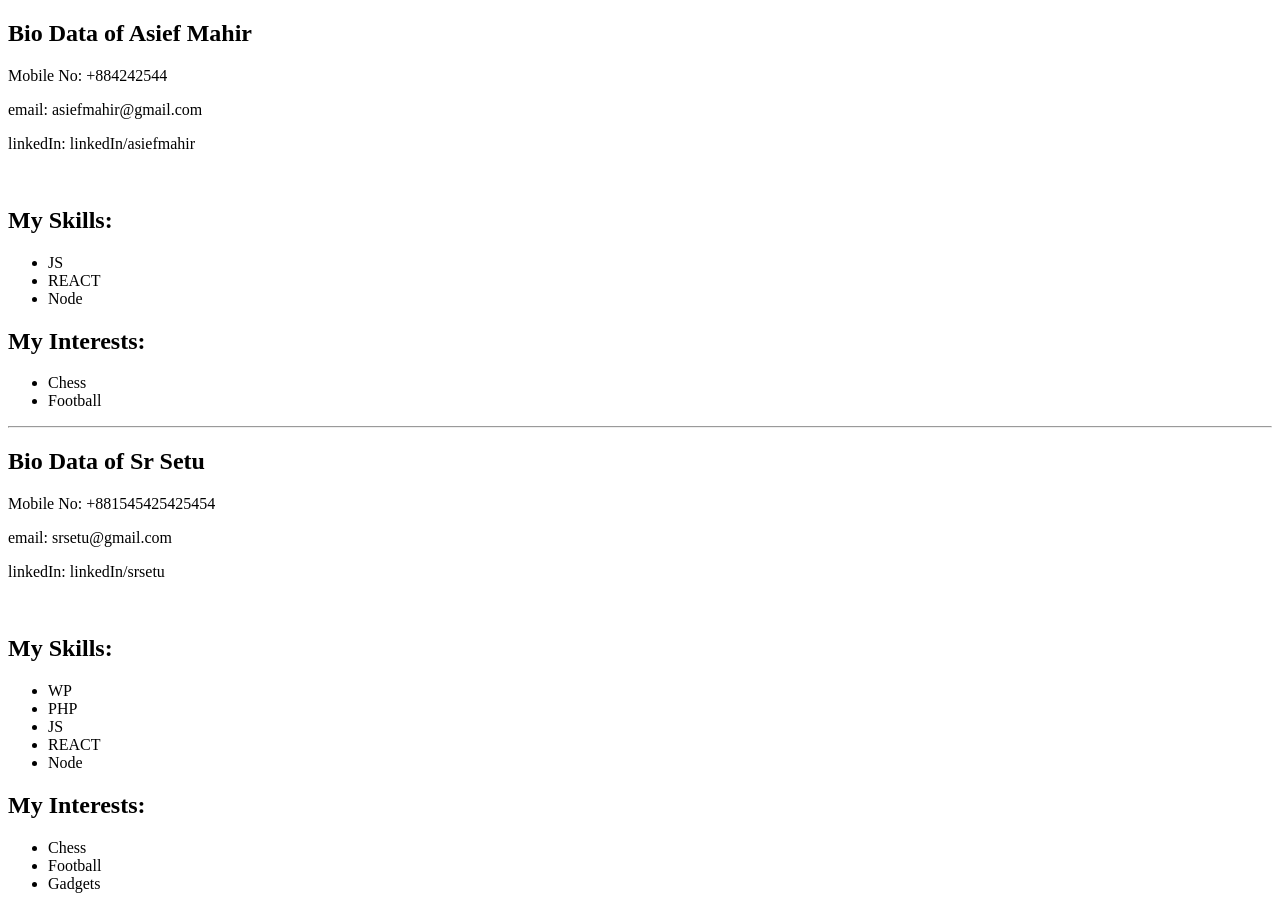
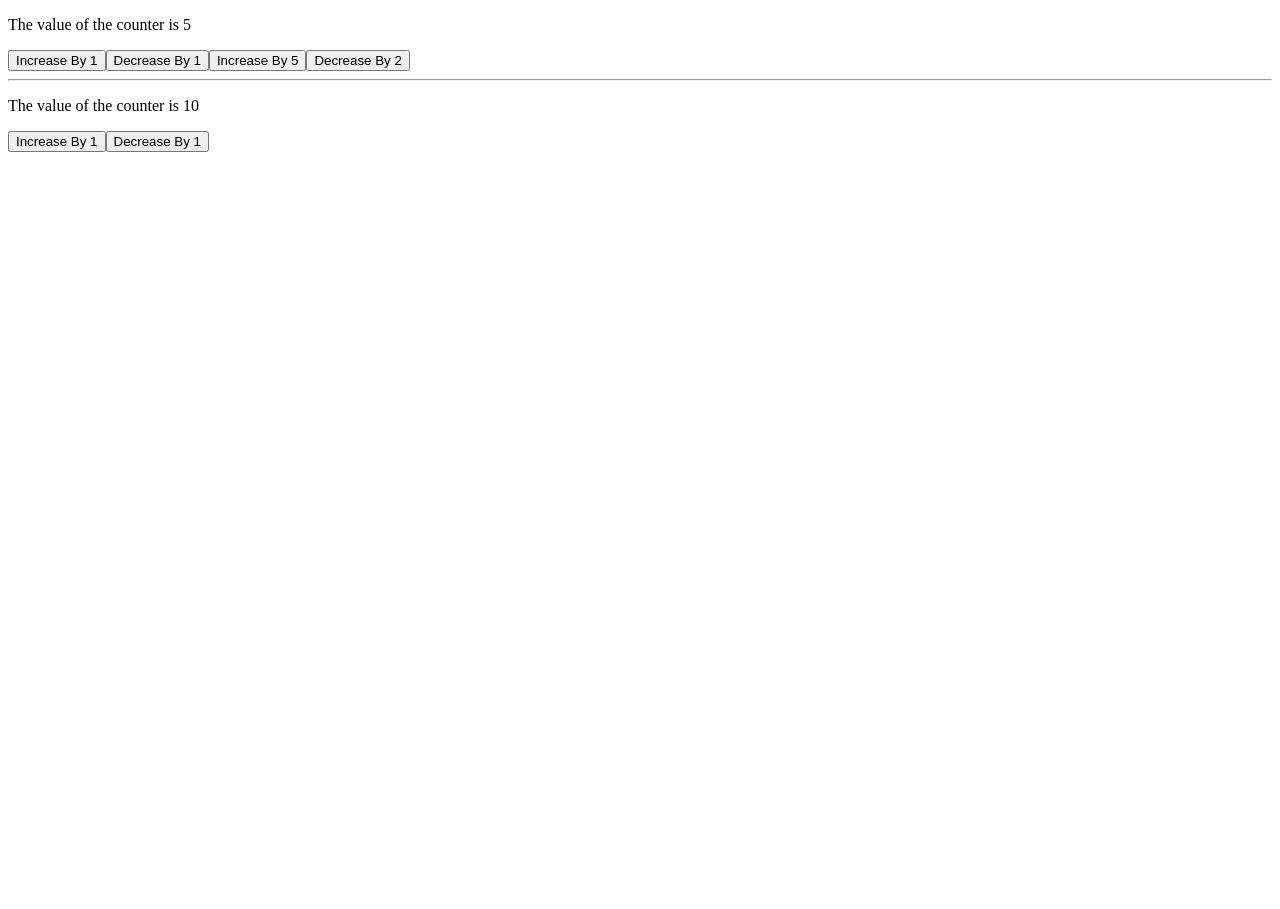
Before and after one commit to asiefmahir/batch-11, a React (Vite) app: page / in a window 1280 px wide. After the commit the page ends 800 px from the top, so only its background shows below. Built offline with nearby package versions, Linux system fonts and the light colour scheme.

Commit message:
feat: Learn about useState hook and state mechanism in React

```diff
--- a/src/App.jsx
+++ b/src/App.jsx
@@ -1,5 +1,7 @@
 import "./App.css";
 import BioData from "./components/BioData";
+
+import { useState } from "react";
 
 // App()
 // BioData("Mahir Asief", "")
@@ -7,28 +9,91 @@ import BioData from "./components/BioData";
 // <App />
 
 function App() {
+	// diff algorithm
+	// App is being re-called/re-invoked
+	// Re-render
 	console.log("I am being called");
+	// let counter = 0;
+
+	// dynamic variable, changeable data, state
+	// State -> Dynamic Data
+	const [counter, setCounter] = useState(5);
+	// counter = 7
+	const [counter2, setCounter2] = useState(10);
+
+	// counter = 6
+
+	// let a = 7
+	// a + 2
+	// console.log(janiNah);
+
+	const increaseHandler = (value) => {
+		// console.log("I am being triggered");
+		setCounter(counter + value);
+		// 7
+		// setCounter(5 + 1)
+		// setCounter(6)
+		// counter = 50
+		// duita jinish argument akare
+		// 1) Direct Value
+		// 2) Expression -> value te convert hobe
+		// counter++;
+		// 1
+		// console.log(counter, "counter");
+	};
+
+	const decreaseHandler = (value) => {
+		// console.log("I am being triggered");
+		setCounter(counter - value);
+		// counter--;
+		// console.log(counter, "counter");
+	};
+	// todo -> crud -> state
+
+	const increaseHandler2 = () => {
+		// console.log("I am being triggered");
+		setCounter2(counter2 + 3);
+		// 6
+		// setCounter(5 + 1)
+		// setCounter(6)
+		// counter = 50
+		// duita jinish argument akare
+		// 1) Direct Value
+		// 2) Expression -> value te convert hobe
+		// counter++;
+		// 1
+		// console.log(counter, "counter");
+	};
+
+	const decreaseHandler2 = () => {
+		// console.log("I am being triggered");
+		setCounter(counter2 - 3);
+		// counter--;
+		// console.log(counter, "counter");
+	};
 	// props
 
 	return (
 		<>
-			<BioData
-				name="Asief Mahir"
-				phone="+884242544"
-				email="asiefmahir@gmail.com"
-				linkedIn="linkedIn/asiefmahir"
-				skills={["JS", "REACT", "Node"]}
-				interests={["Chess", "Football"]}
-			/>
+			<div>
+				<p>The value of the counter is {counter}</p>
+				<button onClick={() => increaseHandler(1)}>
+					Increase By 1
+				</button>
+				<button onClick={() => decreaseHandler(1)}>
+					Decrease By 1
+				</button>
+				<button onClick={() => increaseHandler(5)}>
+					Increase By 5
+				</button>
+				<button onClick={() => decreaseHandler(2)}>
+					Decrease By 2
+				</button>
+			</div>
 			<hr />
-			<BioData
-				name="Sr Setu"
-				phone="+881545425425454"
-				email="srsetu@gmail.com"
-				linkedIn="linkedIn/srsetu"
-				skills={["WP", "PHP", "JS", "REACT", "Node"]}
-				interests={["Chess", "Football", "Gadgets"]}
-			/>
+			<p>The value of the counter is {counter2}</p>
+			<button onClick={increaseHandler2}>Increase By 1</button>
+			<button onClick={decreaseHandler2}>Decrease By 1</button>
 		</>
 	);
 }
--- a/src/components/BioData.jsx
+++ b/src/components/BioData.jsx
@@ -1,5 +1,10 @@
 // BioData()
 
+// component has 2 layers
+// 1) Presentation Layer (Html, Css)
+// 2) Data/Logic Layer
+// i) Props (Another Component will pass me the data as argument)
+// ii) State (Dynamic Data -> Changeable Data -> User Interaction)
 const BioData = (props) => {
 	// console.log(props, "props");
 	const { name, phone, email, linkedIn, skills, interests } = props;
```
